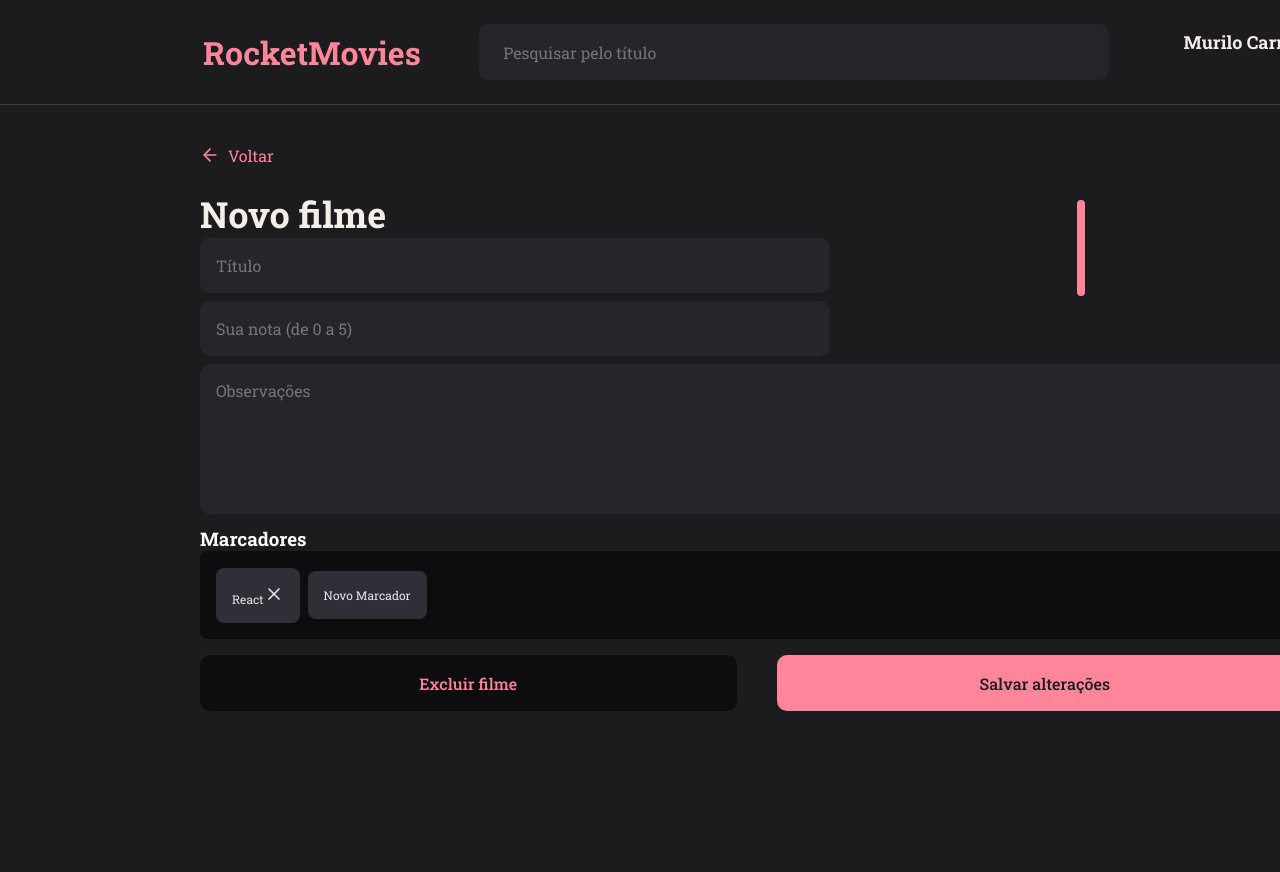
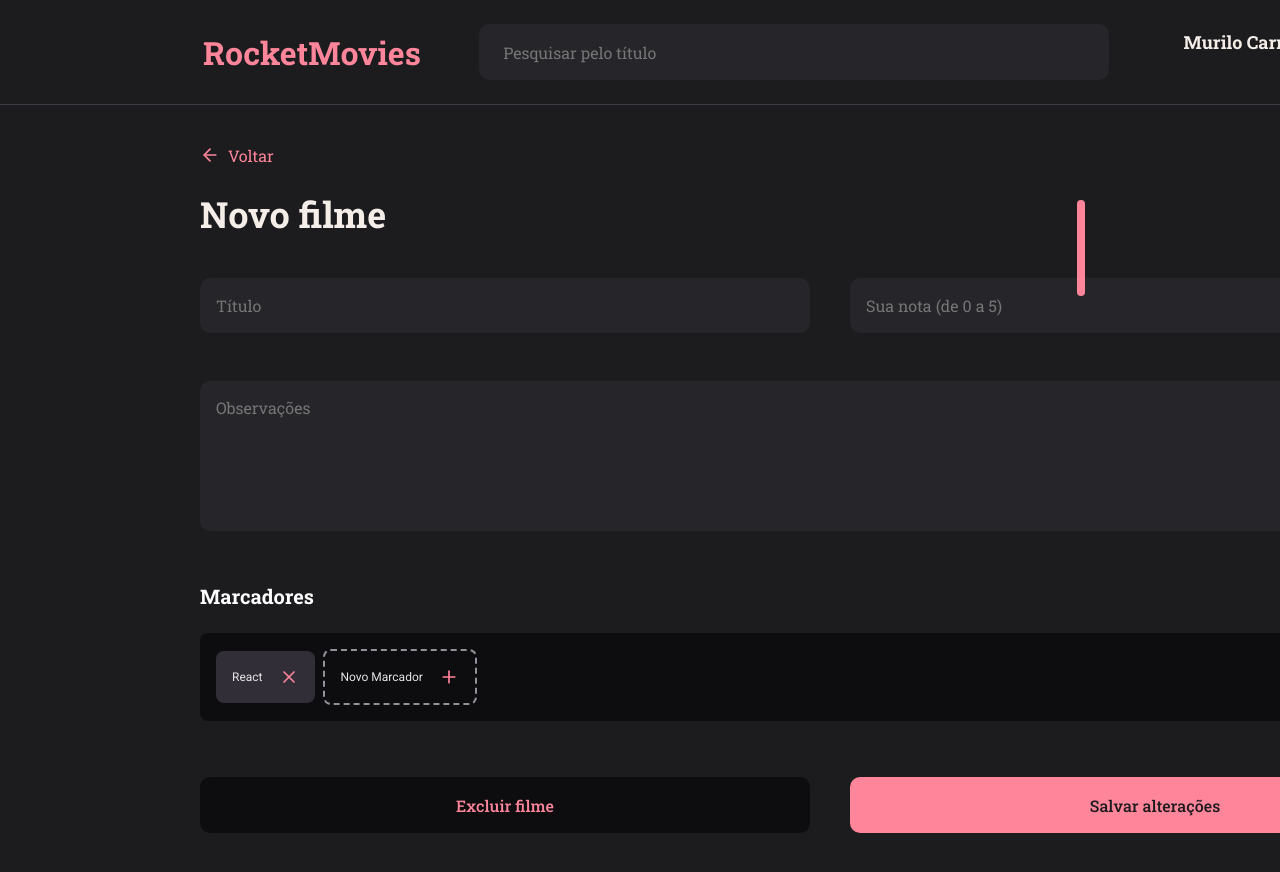
Before and after one commit to mcarnelos/projeto-rocketmovies, a React (Vite) app: page / in a window 1280 px wide. Shown: the top 872 px of the page. Before the commit the page ends 800 px from the top, so only its background shows below. Built offline with nearby package versions, Linux system fonts and the light colour scheme.

Commit message:
page CreateMovie

```diff
--- a/src/components/Tag/index.jsx
+++ b/src/components/Tag/index.jsx
@@ -4,7 +4,7 @@ export function Tag({ icon: Icon, title, ...rest }) {
   return (
     <Container {...rest}>
       {title}
-      {Icon && <Icon size={20} />}
+      {Icon && <Icon size={20} color='#FF859B'/>}
     </Container>
   )
 }
--- a/src/components/Tag/styles.js
+++ b/src/components/Tag/styles.js
@@ -1,6 +1,13 @@
 import styled from 'styled-components'
 
 export const Container = styled.span`
+  display: flex;
+  align-items: center;
+  gap: 16px;
+
+  font-family: 'Roboto';
+  font-size: 16px;
+
   width: fit-content;
   font-size: 12px;
   padding: 5px 16px;
--- a/src/pages/CreateMovie/index.jsx
+++ b/src/pages/CreateMovie/index.jsx
@@ -1,4 +1,4 @@
-import { FiArrowLeft, FiX} from 'react-icons/fi'
+import { FiArrowLeft, FiX, FiPlus } from 'react-icons/fi'
 import { Container, SideBar, Content } from './styles'
 
 import { Header } from '../../components/Header'
@@ -19,6 +19,7 @@ export function CreateMovie() {
         <ButtonText title="Voltar" icon={FiArrowLeft}/>
 
             <h2 id='title'>Novo filme</h2>
+            <div className='inputs'>
               <Input
                 placeholder='Título'
                 type="text"
@@ -27,18 +28,20 @@ export function CreateMovie() {
                 placeholder='Sua nota (de 0 a 5)'
                 type="text"
               />
+            </div>
 
             <TextArea placeholder="Observações"/>
 
             <h3>Marcadores</h3>
             <div className='tags'>
               <Tag title="React" icon={FiX} id="tag"/>
-              <Tag title="Novo Marcador" id="tag"/>
+              <Tag title="Novo Marcador" icon={FiPlus} id="tagMarker"/>
             </div>
 
-
+            <div className='buttons'>
               <Button id="btn-delete" title="Excluir filme"/>
               <Button title="Salvar alterações"/>
+            </div>
 
           <SideBar />
 
--- a/src/pages/CreateMovie/styles.js
+++ b/src/pages/CreateMovie/styles.js
@@ -23,6 +23,22 @@ export const Content = styled.div`
     color: ${({ theme }) => theme.COLORS.WHITE_100};
   }
 
+  h3 {
+    font-size: 20px;
+
+    color: ${({ theme }) => theme.COLORS.WHITE_300};
+
+    margin-top: 40px;
+    margin-bottom: 24px;
+  }
+
+  .inputs {
+    display: flex;
+    gap: 40px;
+
+    margin-block: 40px;
+  }
+
   .tags {
     display: flex;
     align-items: center;
@@ -40,6 +56,15 @@ export const Content = styled.div`
     padding: 16px;
   }
 
+  #tagMarker {
+    padding: 16px;
+    border-width: 2px;
+    border-style: dashed;
+    border-color: ${({ theme }) => theme.COLORS.GREY_200};
+
+    background: none;
+  }
+
   #btn-delete {
     background-color: ${({ theme }) => theme.COLORS.BACKGROUND_900};
     color: ${({ theme }) => theme.COLORS.PINK};
@@ -47,8 +72,17 @@ export const Content = styled.div`
     margin-right: 40px;
   }
 
+  .buttons {
+    display: flex;
+    flex-direction: row;
+    justify-content: center;
+
+    margin-top: 40px;
+    margin-bottom: 93px;
+  }
+
   Button {
-    width: 536.5px;
+    width: 700px;
   }
 `
 
```
Lines whose indentation alone changed are shown as unchanged.
